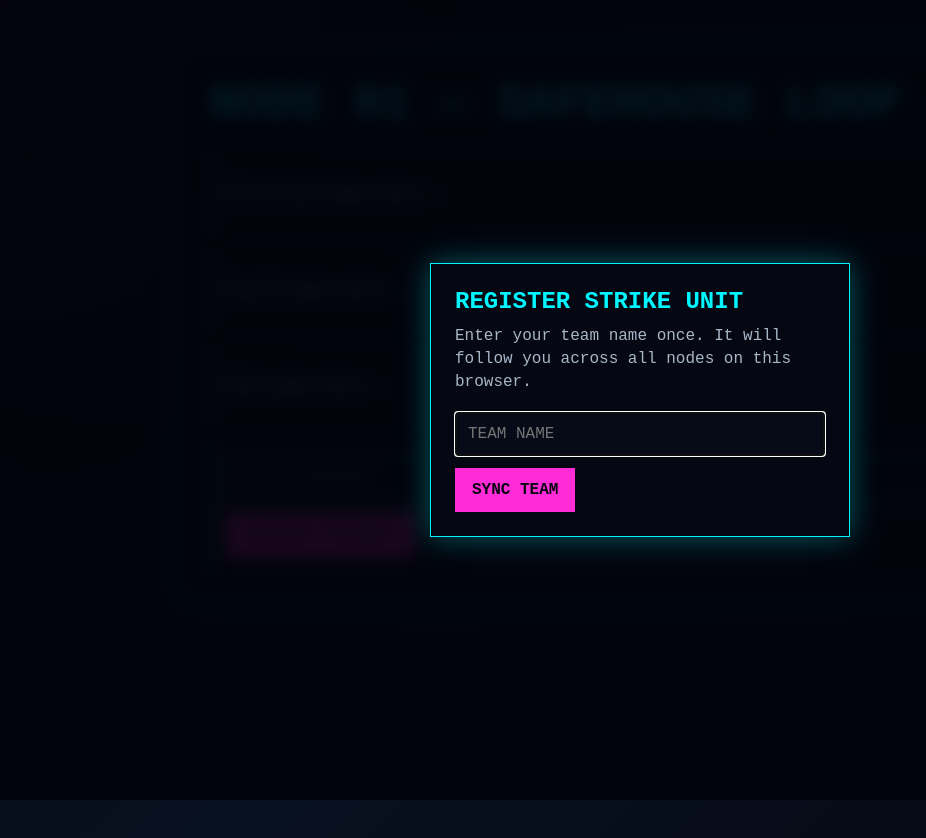
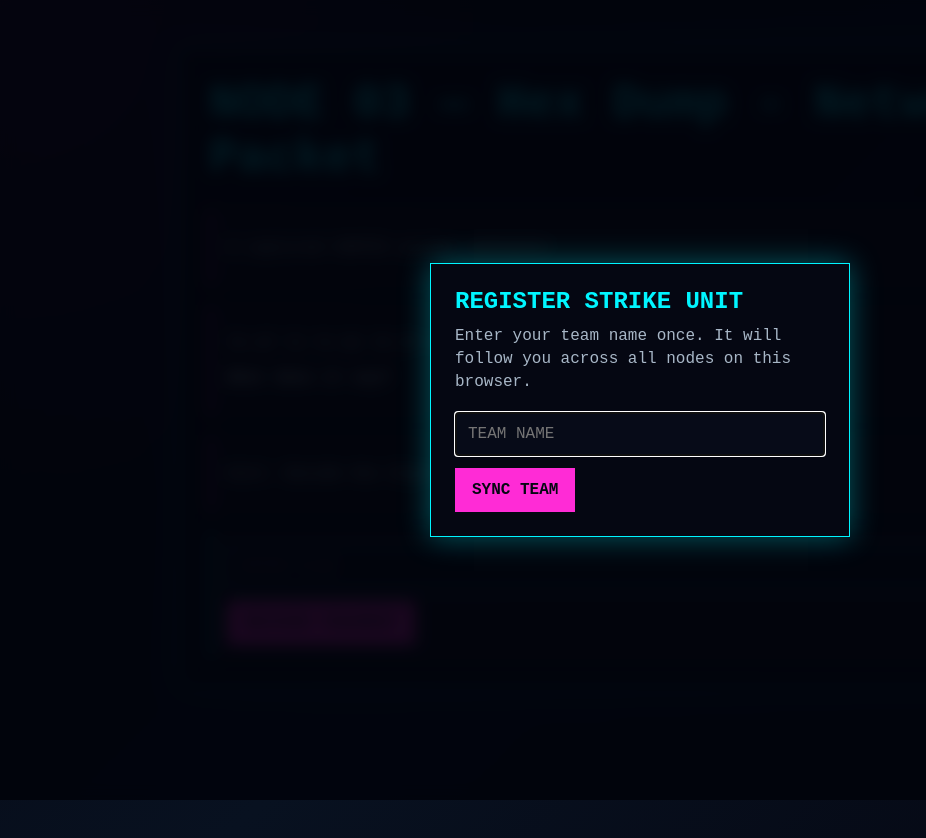
Before and after one commit to dhavalkothari1306/Operation-Override, a plain HTML site: page nodes/node03.html in a window 1280 px wide. Shown: the whole page, without its empty margins (0-926 px from the left). Drawn offline with Linux system fonts and the light colour scheme.

Commit message:
Update NODE 03 title and content for hex dump

```diff
--- a/nodes/node03.html
+++ b/nodes/node03.html
@@ -2,7 +2,7 @@
 <html lang="en">
 <head>
   <meta charset="UTF-8">
-  <title>NODE TEMPLATE</title>
+  <title>Hex Dump - Network Packet</title>
 
   <link rel="stylesheet" href="../styles/global.css">
 </head>
@@ -11,28 +11,32 @@
 
   <div class="node-container">
 
-    <h1>NODE 01 — SAFEHOUSE LOOP</h1>
+    <h1>NODE 03 — Hex Dump - Network Packet</h1>
 
     <div class="story-section">
       <p>
-        Story text goes here...
+        A captured VORTEX packet contains:
       </p>
     </div>
 
     <div class="challenge-section">
       <p>
-        Puzzle goes here...
+        76 6f 72 74 65 78 5f 66 61 6c 6c 73
+      </p>
+
+      <p>
+        <strong>What does it say?</strong>
       </p>
     </div>
 
     <div class="hint-section">
       <p>
-        Hint goes here...
+        Hint: Decode Hex Digits
       </p>
     </div>
 
     <div class="flag-section">
-      <input type="text" id="flagInput" placeholder="ENTER FRAGMENT">
+      <input type="text" id="flagInput" placeholder="ENTER FLAG">
 
       <button onclick="validateFlag('node03')">
         RECOVER FRAGMENT
```
